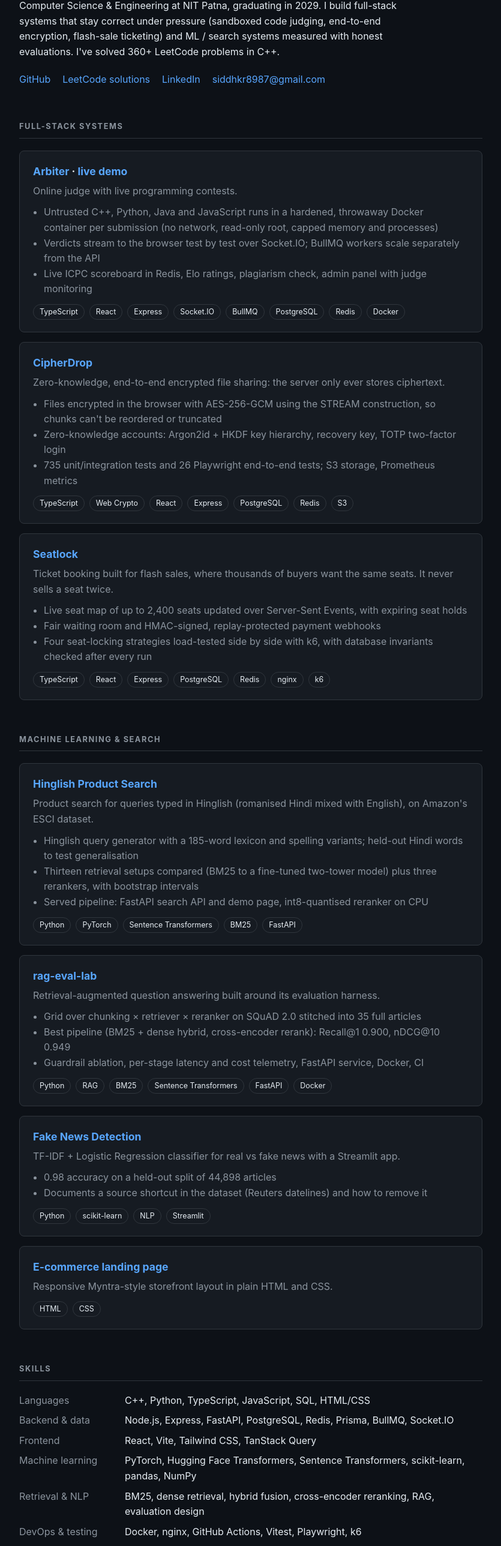
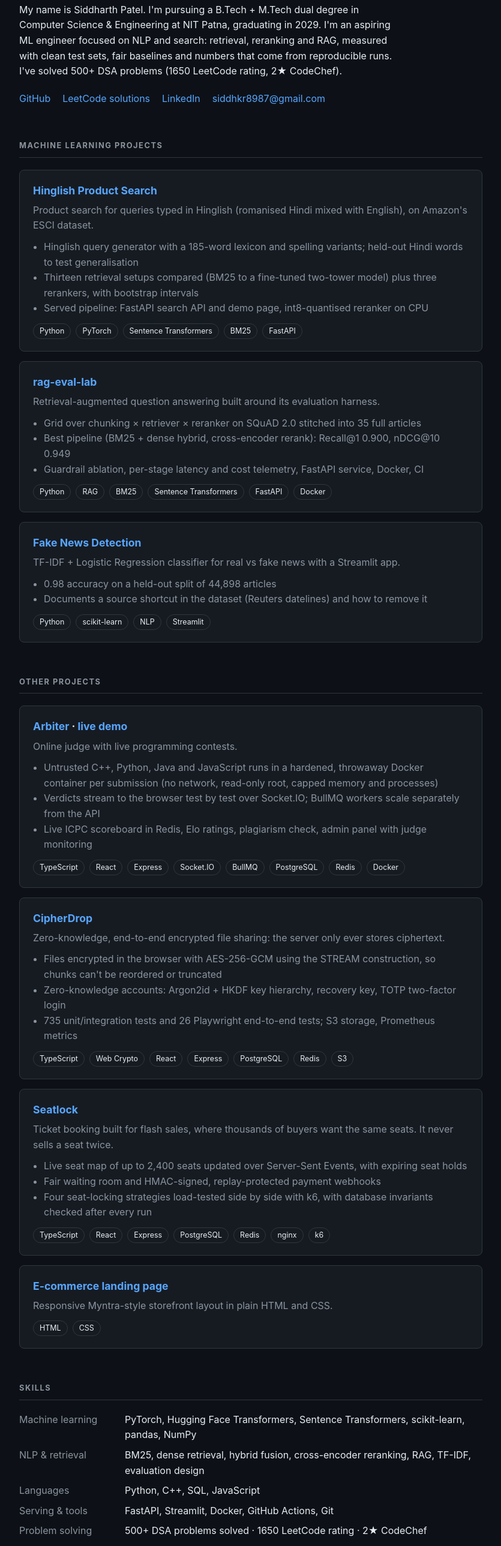
Before and after one commit to exotic-Siddharth/exotic-Siddharth.github.io, a plain HTML site: page index.html in a window 1280 px wide. Shown: the part 214-2791 px from the top of the page at 60% size, without its empty margins (222-1057 px from the left). Drawn offline with Linux system fonts and the light colour scheme.

Commit message:
Refocus portfolio on ML engineering

```diff
--- a/index.html
+++ b/index.html
@@ -3,8 +3,8 @@
 <head>
   <meta charset="UTF-8">
   <meta name="viewport" content="width=device-width, initial-scale=1.0">
-  <title>Siddharth Patel · Full-stack &amp; ML Engineer</title>
-  <meta name="description" content="Siddharth Patel, B.Tech + M.Tech CSE at NIT Patna (2029). Full-stack systems, machine learning and retrieval.">
+  <title>Siddharth Patel · ML Engineer</title>
+  <meta name="description" content="Siddharth Patel, aspiring ML engineer. B.Tech + M.Tech CSE at NIT Patna (2029). NLP, retrieval and RAG.">
   <style>
     :root {
       --bg: #0d1117; --panel: #161b22; --line: #30363d;
@@ -48,12 +48,13 @@
 <main>
   <header>
     <h1>Siddharth Patel</h1>
+    <div class="role">Aspiring ML Engineer · NLP · Retrieval · RAG</div>
     <div class="role">B.Tech + M.Tech (Dual Degree) Computer Science &amp; Engineering · NIT Patna · Class of 2029</div>
     <p>
       My name is Siddharth Patel. I'm pursuing a B.Tech + M.Tech dual degree in Computer Science &amp;
-      Engineering at NIT Patna, graduating in 2029. I build full-stack systems that stay correct under
-      pressure (sandboxed code judging, end-to-end encryption, flash-sale ticketing) and ML / search
-      systems measured with honest evaluations. I've solved 360+ LeetCode problems in C++.
+      Engineering at NIT Patna, graduating in 2029. I'm an aspiring ML engineer focused on NLP and
+      search: retrieval, reranking and RAG, measured with clean test sets, fair baselines and numbers
+      that come from reproducible runs. I've solved 500+ DSA problems (1650 LeetCode rating, 2★ CodeChef).
     </p>
     <div class="links">
       <a href="https://github.com/exotic-Siddharth">GitHub</a>
@@ -64,7 +65,44 @@
   </header>
 
   <section>
-    <h2>Full-stack systems</h2>
+    <h2>Machine learning projects</h2>
+
+    <div class="card">
+      <h3><a href="https://github.com/exotic-Siddharth/hinglish-product-search">Hinglish Product Search</a></h3>
+      <p>Product search for queries typed in Hinglish (romanised Hindi mixed with English), on Amazon's ESCI dataset.</p>
+      <ul>
+        <li>Hinglish query generator with a 185-word lexicon and spelling variants; held-out Hindi words to test generalisation</li>
+        <li>Thirteen retrieval setups compared (BM25 to a fine-tuned two-tower model) plus three rerankers, with bootstrap intervals</li>
+        <li>Served pipeline: FastAPI search API and demo page, int8-quantised reranker on CPU</li>
+      </ul>
+      <div class="tags"><span>Python</span><span>PyTorch</span><span>Sentence Transformers</span><span>BM25</span><span>FastAPI</span></div>
+    </div>
+
+    <div class="card">
+      <h3><a href="https://github.com/exotic-Siddharth/rag-eval-lab">rag-eval-lab</a></h3>
+      <p>Retrieval-augmented question answering built around its evaluation harness.</p>
+      <ul>
+        <li>Grid over chunking × retriever × reranker on SQuAD 2.0 stitched into 35 full articles</li>
+        <li>Best pipeline (BM25 + dense hybrid, cross-encoder rerank): Recall@1 0.900, nDCG@10 0.949</li>
+        <li>Guardrail ablation, per-stage latency and cost telemetry, FastAPI service, Docker, CI</li>
+      </ul>
+      <div class="tags"><span>Python</span><span>RAG</span><span>BM25</span><span>Sentence Transformers</span><span>FastAPI</span><span>Docker</span></div>
+    </div>
+
+    <div class="card">
+      <h3><a href="https://github.com/exotic-Siddharth/Fake-News-Detection-System">Fake News Detection</a></h3>
+      <p>TF-IDF + Logistic Regression classifier for real vs fake news with a Streamlit app.</p>
+      <ul>
+        <li>0.98 accuracy on a held-out split of 44,898 articles</li>
+        <li>Documents a source shortcut in the dataset (Reuters datelines) and how to remove it</li>
+      </ul>
+      <div class="tags"><span>Python</span><span>scikit-learn</span><span>NLP</span><span>Streamlit</span></div>
+    </div>
+
+  </section>
+
+  <section>
+    <h2>Other projects</h2>
 
     <div class="card">
       <h3><a href="https://github.com/exotic-Siddharth/arbiter">Arbiter</a> · <a href="https://20-205-104-24.sslip.io">live demo</a></h3>
@@ -98,43 +136,6 @@
       </ul>
       <div class="tags"><span>TypeScript</span><span>React</span><span>Express</span><span>PostgreSQL</span><span>Redis</span><span>nginx</span><span>k6</span></div>
     </div>
-  </section>
-
-  <section>
-    <h2>Machine learning &amp; search</h2>
-
-    <div class="card">
-      <h3><a href="https://github.com/exotic-Siddharth/hinglish-product-search">Hinglish Product Search</a></h3>
-      <p>Product search for queries typed in Hinglish (romanised Hindi mixed with English), on Amazon's ESCI dataset.</p>
-      <ul>
-        <li>Hinglish query generator with a 185-word lexicon and spelling variants; held-out Hindi words to test generalisation</li>
-        <li>Thirteen retrieval setups compared (BM25 to a fine-tuned two-tower model) plus three rerankers, with bootstrap intervals</li>
-        <li>Served pipeline: FastAPI search API and demo page, int8-quantised reranker on CPU</li>
-      </ul>
-      <div class="tags"><span>Python</span><span>PyTorch</span><span>Sentence Transformers</span><span>BM25</span><span>FastAPI</span></div>
-    </div>
-
-    <div class="card">
-      <h3><a href="https://github.com/exotic-Siddharth/rag-eval-lab">rag-eval-lab</a></h3>
-      <p>Retrieval-augmented question answering built around its evaluation harness.</p>
-      <ul>
-        <li>Grid over chunking × retriever × reranker on SQuAD 2.0 stitched into 35 full articles</li>
-        <li>Best pipeline (BM25 + dense hybrid, cross-encoder rerank): Recall@1 0.900, nDCG@10 0.949</li>
-        <li>Guardrail ablation, per-stage latency and cost telemetry, FastAPI service, Docker, CI</li>
-      </ul>
-      <div class="tags"><span>Python</span><span>RAG</span><span>BM25</span><span>Sentence Transformers</span><span>FastAPI</span><span>Docker</span></div>
-    </div>
-
-    <div class="card">
-      <h3><a href="https://github.com/exotic-Siddharth/Fake-News-Detection-System">Fake News Detection</a></h3>
-      <p>TF-IDF + Logistic Regression classifier for real vs fake news with a Streamlit app.</p>
-      <ul>
-        <li>0.98 accuracy on a held-out split of 44,898 articles</li>
-        <li>Documents a source shortcut in the dataset (Reuters datelines) and how to remove it</li>
-      </ul>
-      <div class="tags"><span>Python</span><span>scikit-learn</span><span>NLP</span><span>Streamlit</span></div>
-    </div>
-
     <div class="card">
       <h3><a href="myntra-clone/">E-commerce landing page</a></h3>
       <p>Responsive Myntra-style storefront layout in plain HTML and CSS.</p>
@@ -145,13 +146,11 @@
   <section>
     <h2>Skills</h2>
     <dl class="skills">
-      <dt>Languages</dt><dd>C++, Python, TypeScript, JavaScript, SQL, HTML/CSS</dd>
-      <dt>Backend &amp; data</dt><dd>Node.js, Express, FastAPI, PostgreSQL, Redis, Prisma, BullMQ, Socket.IO</dd>
-      <dt>Frontend</dt><dd>React, Vite, Tailwind CSS, TanStack Query</dd>
       <dt>Machine learning</dt><dd>PyTorch, Hugging Face Transformers, Sentence Transformers, scikit-learn, pandas, NumPy</dd>
-      <dt>Retrieval &amp; NLP</dt><dd>BM25, dense retrieval, hybrid fusion, cross-encoder reranking, RAG, evaluation design</dd>
-      <dt>DevOps &amp; testing</dt><dd>Docker, nginx, GitHub Actions, Vitest, Playwright, k6</dd>
-      <dt>Problem solving</dt><dd>360+ LeetCode problems solved in C++</dd>
+      <dt>NLP &amp; retrieval</dt><dd>BM25, dense retrieval, hybrid fusion, cross-encoder reranking, RAG, TF-IDF, evaluation design</dd>
+      <dt>Languages</dt><dd>Python, C++, SQL, JavaScript</dd>
+      <dt>Serving &amp; tools</dt><dd>FastAPI, Streamlit, Docker, GitHub Actions, Git</dd>
+      <dt>Problem solving</dt><dd>500+ DSA problems solved · 1650 LeetCode rating · 2★ CodeChef</dd>
     </dl>
   </section>
 
```
